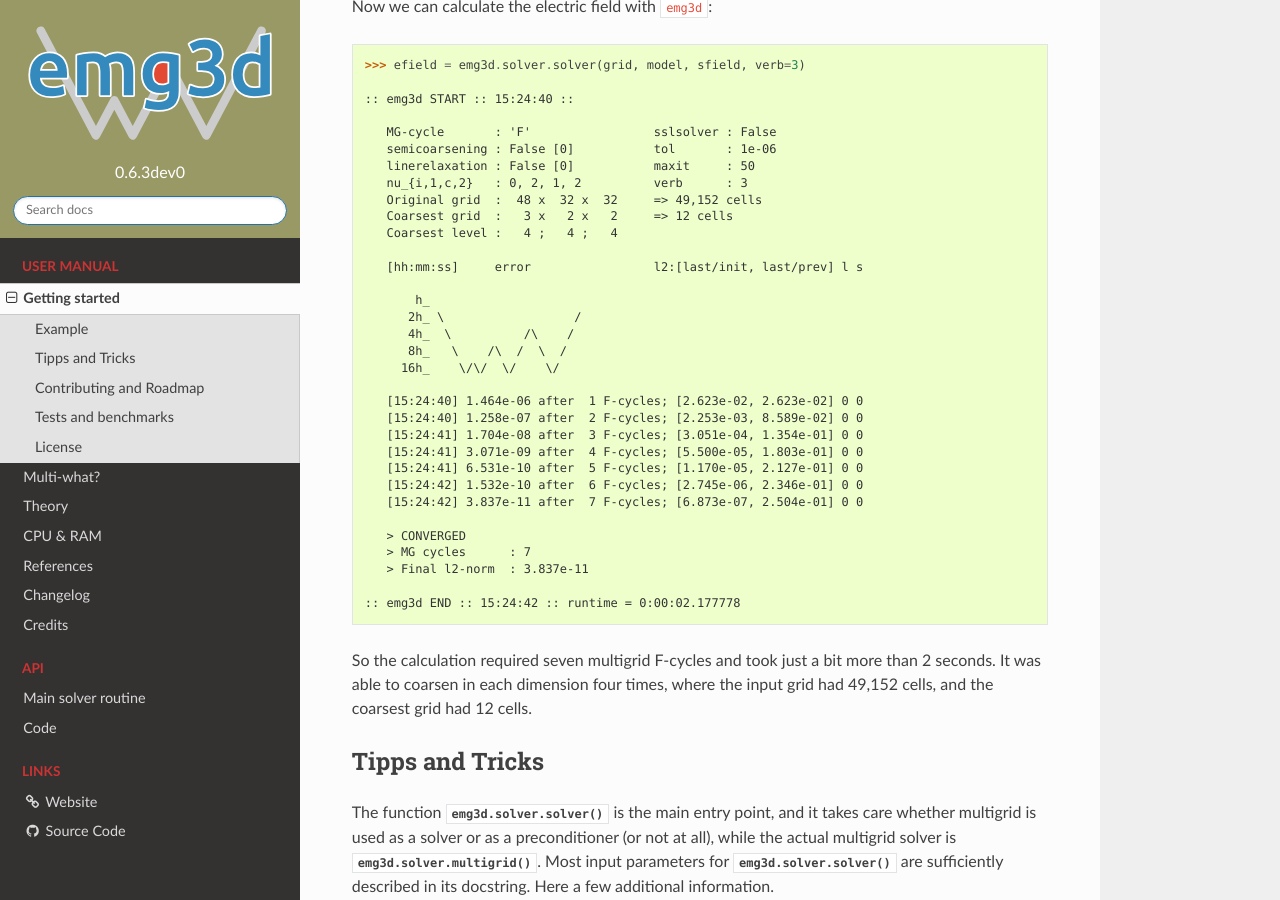
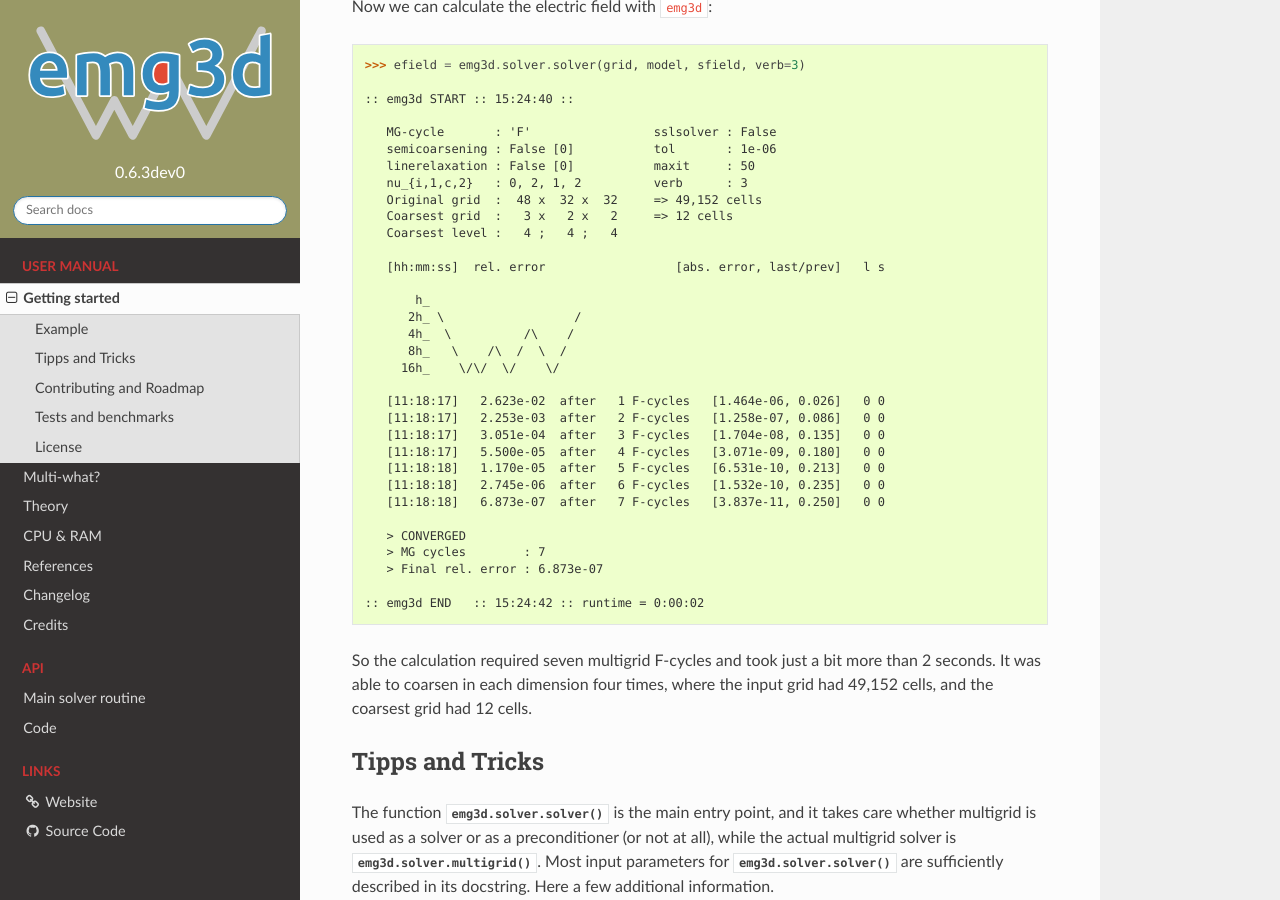
Before and after one commit to emsig/emg3d, a Sphinx documentation site: the page built from docs/usage.rst, in a window 1280 px wide and 900 px high, scrolled down 1359 px. Built offline with Sphinx 7.4.7 and the Read the Docs theme 2.0.0, drawn with Linux system fonts in a browser that asks for light colours.

Commit message:
Improve error log
This coincidently should also improve speed a tiny bit, as we calculated the reference error `l2_refe` in each recursive cycle, where we only need it once.

```diff
--- a/docs/usage.rst
+++ b/docs/usage.rst
@@ -89,7 +89,7 @@
        Coarsest grid  :   3 x   2 x   2     => 12 cells
        Coarsest level :   4 ;   4 ;   4
 
-       [hh:mm:ss]     error                 l2:[last/init, last/prev] l s
+       [hh:mm:ss]  rel. error                  [abs. error, last/prev]   l s
 
            h_
           2h_ \                  /
@@ -97,19 +97,19 @@
           8h_   \    /\  /  \  /
          16h_    \/\/  \/    \/
 
-       [15:24:40] 1.464e-06 after  1 F-cycles; [2.623e-02, 2.623e-02] 0 0
-       [15:24:40] 1.258e-07 after  2 F-cycles; [2.253e-03, 8.589e-02] 0 0
-       [15:24:41] 1.704e-08 after  3 F-cycles; [3.051e-04, 1.354e-01] 0 0
-       [15:24:41] 3.071e-09 after  4 F-cycles; [5.500e-05, 1.803e-01] 0 0
-       [15:24:41] 6.531e-10 after  5 F-cycles; [1.170e-05, 2.127e-01] 0 0
-       [15:24:42] 1.532e-10 after  6 F-cycles; [2.745e-06, 2.346e-01] 0 0
-       [15:24:42] 3.837e-11 after  7 F-cycles; [6.873e-07, 2.504e-01] 0 0
+       [11:18:17]   2.623e-02  after   1 F-cycles   [1.464e-06, 0.026]   0 0
+       [11:18:17]   2.253e-03  after   2 F-cycles   [1.258e-07, 0.086]   0 0
+       [11:18:17]   3.051e-04  after   3 F-cycles   [1.704e-08, 0.135]   0 0
+       [11:18:17]   5.500e-05  after   4 F-cycles   [3.071e-09, 0.180]   0 0
+       [11:18:18]   1.170e-05  after   5 F-cycles   [6.531e-10, 0.213]   0 0
+       [11:18:18]   2.745e-06  after   6 F-cycles   [1.532e-10, 0.235]   0 0
+       [11:18:18]   6.873e-07  after   7 F-cycles   [3.837e-11, 0.250]   0 0
 
        > CONVERGED
-       > MG cycles      : 7
-       > Final l2-norm  : 3.837e-11
+       > MG cycles        : 7
+       > Final rel. error : 6.873e-07
 
-    :: emg3d END :: 15:24:42 :: runtime = 0:00:02.177778
+    :: emg3d END   :: 15:24:42 :: runtime = 0:00:02
 
 So the calculation required seven multigrid F-cycles and took just a bit more
 than 2 seconds. It was able to coarsen in each dimension four times, where the
```
Also changed, not shown: 3 other files.
